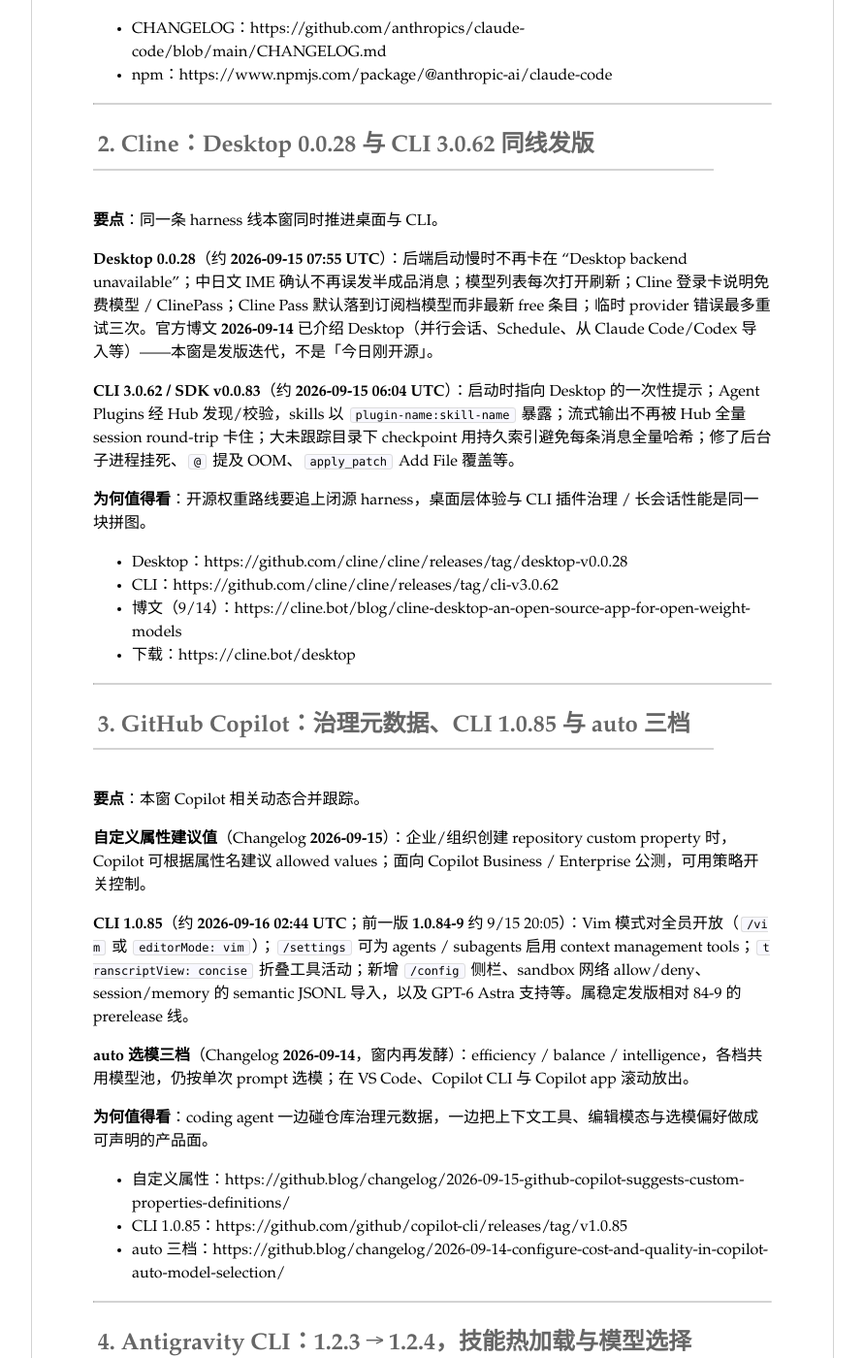
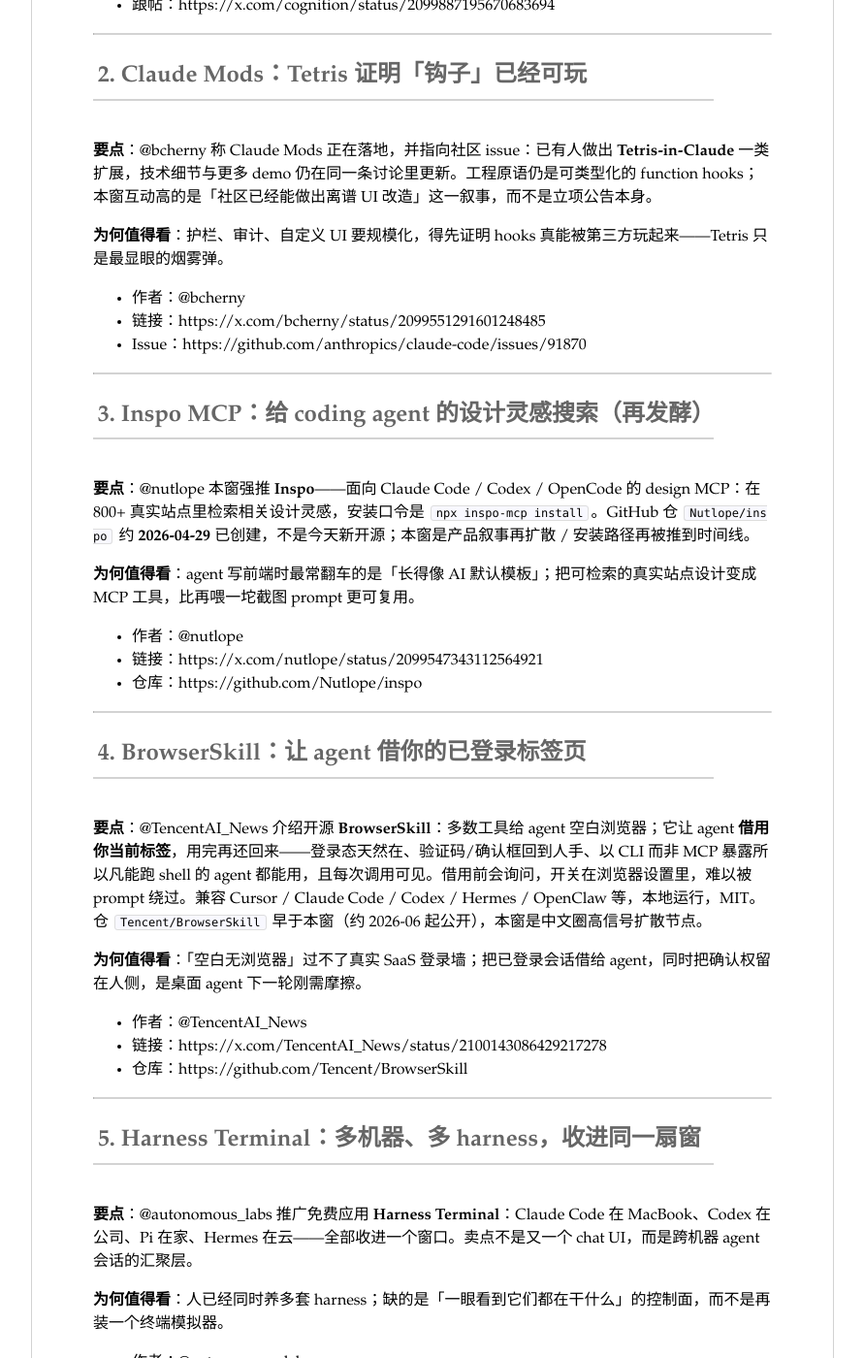
Before and after one commit to assertion/assertion.github.io, a Jekyll site: the page built from _posts/2026-09-16-ai-twitter-hots.md, in a window 1280 px wide and 1400 px high, scrolled down 942 px. Shown: the whole window at 97% size, without its empty margins (194-1085 px from the left). Built offline with Jekyll 4.4.1, drawn with Linux system fonts in a browser that asks for light colours; Markdown is read by kramdown in place of the engine named in the settings; some of the changed text lies outside the part shown.

Commit message:
Rewrite 2026-09-16 AI Twitter hots as discussion digest
Replace changelog/npm-style roundup with browser-timeline X discussion
items (Devin Mac VM, Mods, Inspo, BrowserSkill, harness apps, Codex
anecdotes, Cline×Codex workflow). Fact-check Inspo as Apr 2026 repo.

```diff
--- a/_posts/2026-09-16-ai-twitter-hots.md
+++ b/_posts/2026-09-16-ai-twitter-hots.md
@@ -2,8 +2,8 @@
 layout: post
 title: AI Twitter 热点 · 2026-09-16
 categories: AI
-description: 过去一天 AI coding / 模型 / 产品的高信号动态摘要（按产品合并，约 10 条）
-keywords: AI, Twitter, Claude Code, Cline, Copilot, Codex, Antigravity, OpenClaw, Gemini CLI, Devin, Factory, Graphify
+description: 过去一天 X 上 AI coding / 模型 / 产品的高信号讨论摘要（约 10 条）
+keywords: AI, Twitter, Devin, Claude Mods, Inspo, BrowserSkill, Harness Terminal, Memoh, Pi, Codex, OpenCode, Cline
 ---
 
 # AI Twitter/X 热点 Digest · 2026-09-16（周三）
@@ -11,134 +11,125 @@
 
 ## 今日要点
 
-1. **Claude Code**：2.1.273 网关观测头、Remote Control fork，以及一长串生产修复。
-2. **Cline**：Desktop 0.0.28 + CLI 3.0.62 / SDK，桌面体验与 Plugins Hub、流式 / checkpoint 提速同线推进（Desktop 产品叙事自 9/14）。
-3. **GitHub Copilot**：自定义属性建议值、CLI 1.0.85（Vim / 配置面）与 auto 选模三档一并跟踪。
-4. **Antigravity CLI**：1.2.3 → **1.2.4**（`/skills reload`、模型选择器模糊搜索）。
-5. **Codex** rust 0.155 alpha 列车推到 **alpha.10**；**OpenClaw** 主仓持续合入（非新开源）。
-6. 补充：**Gemini CLI 0.60.0**、**Devin Desktop 3.10.27**、**Factory Droid 0.219/0.220**、**Graphify 0.9.62**。
+1. **Devin 上 Mac**：自带 Mac VM + iOS simulator，还能丢 Slack 录屏 / TestFlight。
+2. **Claude Mods**：可钩平台继续发酵，社区已有 Tetris-in-Claude demo。
+3. **Inspo MCP** 再强推：给 Claude Code / Codex / OpenCode 搜真实站点设计灵感（仓自约 2026-04）。
+4. **BrowserSkill**：让 agent 借用你已登录的浏览器标签，而不是空白无会话。
+5. 生态侧：**Harness Terminal** 一窗多 harness、**Memoh** 云多 agent 正式版、**Pi** WebGPU 浏览器 agent + 中文学习蓝皮书、**Codex** CarPlay/社区活跃度/运维轶事、**Zcode×OpenCode** 适配、**Cline×Codex** 双端工作流。
 
 ---
 
-## 1. Claude Code：2.1.273 网关遥测与 Remote Control fork
+## 1. Devin：给 coding agent 一台真正的 Mac
 
-**要点**：npm `@anthropic-ai/claude-code` **2.1.273**（约 **2026-09-15 18:06 UTC**）带来可选的 `x-claude-code-*` 请求头（`CLAUDE_CODE_GATEWAY_HINT_HEADERS=1`），方便 LLM 网关看到 request class、agent type、compaction 等信号；支持从 Claude app fork 以 `--remote-control` / `/remote-control` 起的会话，fork 在本机后台跑。同包还修了 MCP 断连提示、Bedrock/Vertex/Foundry 401/403 误导成 `/login`、sub-agent 结果丢失、context meter 双计等一长串生产问题。前一版 **2.1.272**（9/14 末）偏稳定性；**2.1.271** 的 Remote fast mode / `allowed_domains` 仍是本周主线。
+**要点**：@cognition 宣布 Devin 现可跑在自有 **Mac VM** 上：在 iOS simulator 里构建与测试，再把屏幕录制发到 Slack，或直接给出 **TestFlight** 链接让人上手。配套博文解释实现路径。叙事不是又一个桌面补丁，而是「移动端交付闭环」进了 agent 默认能力面。
 
-**为何值得看**：企业网关与 Remote Control 要的是「可观测 + 可恢复」，而不只是又一个模型开关。
+**为何值得看**：iOS 应用验证长期卡在「人手点模拟器」；把 VM + 录屏 + TestFlight 串进同一条 agent 流水线，讨论热度会明显高于普通桌面版本号。
 
-- CHANGELOG：https://github.com/anthropics/claude-code/blob/main/CHANGELOG.md
-- npm：https://www.npmjs.com/package/@anthropic-ai/claude-code
+- 作者：@cognition
+- 链接：https://x.com/cognition/status/2099887193804112190
+- 跟帖：https://x.com/cognition/status/2099887195670683694
 
 ---
 
-## 2. Cline：Desktop 0.0.28 与 CLI 3.0.62 同线发版
+## 2. Claude Mods：Tetris 证明「钩子」已经可玩
 
-**要点**：同一条 harness 线本窗同时推进桌面与 CLI。
+**要点**：@bcherny 称 Claude Mods 正在落地，并指向社区 issue：已有人做出 **Tetris-in-Claude** 一类扩展，技术细节与更多 demo 仍在同一条讨论里更新。工程原语仍是可类型化的 function hooks；本窗互动高的是「社区已经能做出离谱 UI 改造」这一叙事，而不是立项公告本身。
 
-**Desktop 0.0.28**（约 **2026-09-15 07:55 UTC**）：后端启动慢时不再卡在 “Desktop backend unavailable”；中日文 IME 确认不再误发半成品消息；模型列表每次打开刷新；Cline 登录卡说明免费模型 / ClinePass；Cline Pass 默认落到订阅档模型而非最新 free 条目；临时 provider 错误最多重试三次。官方博文 **2026-09-14** 已介绍 Desktop（并行会话、Schedule、从 Claude Code/Codex 导入等）——本窗是发版迭代，不是「今日刚开源」。
+**为何值得看**：护栏、审计、自定义 UI 要规模化，得先证明 hooks 真能被第三方玩起来——Tetris 只是最显眼的烟雾弹。
 
-**CLI 3.0.62 / SDK v0.0.83**（约 **2026-09-15 06:04 UTC**）：启动时指向 Desktop 的一次性提示；Agent Plugins 经 Hub 发现/校验，skills 以 `plugin-name:skill-name` 暴露；流式输出不再被 Hub 全量 session round-trip 卡住；大未跟踪目录下 checkpoint 用持久索引避免每条消息全量哈希；修了后台子进程挂死、`@` 提及 OOM、`apply_patch` Add File 覆盖等。
-
-**为何值得看**：开源权重路线要追上闭源 harness，桌面层体验与 CLI 插件治理 / 长会话性能是同一块拼图。
-
-- Desktop：https://github.com/cline/cline/releases/tag/desktop-v0.0.28
-- CLI：https://github.com/cline/cline/releases/tag/cli-v3.0.62
-- 博文（9/14）：https://cline.bot/blog/cline-desktop-an-open-source-app-for-open-weight-models
-- 下载：https://cline.bot/desktop
+- 作者：@bcherny
+- 链接：https://x.com/bcherny/status/2099551291601248485
+- Issue：https://github.com/anthropics/claude-code/issues/91870
 
 ---
 
-## 3. GitHub Copilot：治理元数据、CLI 1.0.85 与 auto 三档
+## 3. Inspo MCP：给 coding agent 的设计灵感搜索（再发酵）
 
-**要点**：本窗 Copilot 相关动态合并跟踪。
+**要点**：@nutlope 本窗强推 **Inspo**——面向 Claude Code / Codex / OpenCode 的 design MCP：在 800+ 真实站点里检索相关设计灵感，安装口令是 `npx inspo-mcp install`。GitHub 仓 `Nutlope/inspo` 约 **2026-04-29** 已创建，不是今天新开源；本窗是产品叙事再扩散 / 安装路径再被推到时间线。
 
-**自定义属性建议值**（Changelog **2026-09-15**）：企业/组织创建 repository custom property 时，Copilot 可根据属性名建议 allowed values；面向 Copilot Business / Enterprise 公测，可用策略开关控制。
+**为何值得看**：agent 写前端时最常翻车的是「长得像 AI 默认模板」；把可检索的真实站点设计变成 MCP 工具，比再喂一坨截图 prompt 更可复用。
 
-**CLI 1.0.85**（约 **2026-09-16 02:44 UTC**；前一版 **1.0.84-9** 约 9/15 20:05）：Vim 模式对全员开放（`/vim` 或 `editorMode: vim`）；`/settings` 可为 agents / subagents 启用 context management tools；`transcriptView: concise` 折叠工具活动；新增 `/config` 侧栏、sandbox 网络 allow/deny、session/memory 的 semantic JSONL 导入，以及 GPT-6 Astra 支持等。属稳定发版相对 84-9 的 prerelease 线。
-
-**auto 选模三档**（Changelog **2026-09-14**，窗内再发酵）：efficiency / balance / intelligence，各档共用模型池，仍按单次 prompt 选模；在 VS Code、Copilot CLI 与 Copilot app 滚动放出。
-
-**为何值得看**：coding agent 一边碰仓库治理元数据，一边把上下文工具、编辑模态与选模偏好做成可声明的产品面。
-
-- 自定义属性：https://github.blog/changelog/2026-09-15-github-copilot-suggests-custom-properties-definitions/
-- CLI 1.0.85：https://github.com/github/copilot-cli/releases/tag/v1.0.85
-- auto 三档：https://github.blog/changelog/2026-09-14-configure-cost-and-quality-in-copilot-auto-model-selection/
+- 作者：@nutlope
+- 链接：https://x.com/nutlope/status/2099547343112564921
+- 仓库：https://github.com/Nutlope/inspo
 
 ---
 
-## 4. Antigravity CLI：1.2.3 → 1.2.4，技能热加载与模型选择器
+## 4. BrowserSkill：让 agent 借你的已登录标签页
 
-**要点**：`google-antigravity/antigravity-cli` 本窗两连发。
+**要点**：@TencentAI_News 介绍开源 **BrowserSkill**：多数工具给 agent 空白浏览器；它让 agent **借用你当前标签**，用完再还回来——登录态天然在、验证码/确认框回到人手、以 CLI 而非 MCP 暴露所以凡能跑 shell 的 agent 都能用，且每次调用可见。借用前会询问，开关在浏览器设置里，难以被 prompt 绕过。兼容 Cursor / Claude Code / Codex / Hermes / OpenClaw 等，本地运行，MIT。仓 `Tencent/BrowserSkill` 早于本窗（约 2026-06 起公开），本窗是中文圈高信号扩散节点。
 
-**1.2.3**（约 **2026-09-15 02:03 UTC**）：`/copy btw` 可复制折叠的 `/btw` 旁路问答全文；把 per-request tool-choice（any/required/named）翻译成后端原生 function-calling 配置；修了 `/hooks` 漏列插件内 hooks、自定义 subagent 继承 MCP、误触发反馈提示等问题。
+**为何值得看**：「空白无浏览器」过不了真实 SaaS 登录墙；把已登录会话借给 agent，同时把确认权留在人侧，是桌面 agent 下一轮刚需摩擦。
 
-**1.2.4**（约 **2026-09-16 03:54 UTC**）：新增 `/skills reload`，异步重载已发现 skills / slash commands 而不必重启会话；`/model` 增加内联参数补全与交互式模糊搜索；修了跨模型切换到 Gemini thinking 时的 `thought_signature` 校验、`search_web` 无摘要、schema 校验失败后过早 `NO_TOOL_CALL`、hooks 截断丢失、subagent 状态被 pubsub 合并冲掉、重启后自动恢复会话等一批生产问题。
-
-**为何值得看**：旁路问答、tool-choice 保真，再加上「技能热加载」，是「CLI 当主工作面」时的细节分水岭。
-
-- 1.2.3：https://github.com/google-antigravity/antigravity-cli/releases/tag/1.2.3
-- 1.2.4：https://github.com/google-antigravity/antigravity-cli/releases/tag/1.2.4
+- 作者：@TencentAI_News
+- 链接：https://x.com/TencentAI_News/status/2100143086429217278
+- 仓库：https://github.com/Tencent/BrowserSkill
 
 ---
 
-## 5. Codex：rust 0.155 alpha 列车推到 alpha.10
+## 5. Harness Terminal：多机器、多 harness，收进同一扇窗
 
-**要点**：`openai/codex` 在本窗持续打出 rust **0.155.0-alpha** 列车：9/15 可见 **alpha.5 → alpha.8**（alpha.8 约 **22:26 UTC**），9/16 凌晨继续到 **alpha.9 / alpha.10**（alpha.10 约 **04:20 UTC**），npm `@openai/codex` 同步多平台包。GitHub release body 基本为空——当作预发布列车信号即可，稳定 / Python SDK 仍停在 **0.154.0** 叙事附近。不要写成「正式大版本今日发布」。
+**要点**：@autonomous_labs 推广免费应用 **Harness Terminal**：Claude Code 在 MacBook、Codex 在公司、Pi 在家、Hermes 在云——全部收进一个窗口。卖点不是又一个 chat UI，而是跨机器 agent 会话的汇聚层。
 
-**为何值得看**：跟踪 Codex harness 演进时，alpha 节奏本身就是信号；落地仍以有 notes 的稳定版为准。
+**为何值得看**：人已经同时养多套 harness；缺的是「一眼看到它们都在干什么」的控制面，而不是再装一个终端模拟器。
 
-- 最新：https://github.com/openai/codex/releases/tag/rust-v0.155.0-alpha.10
+- 作者：@autonomous_labs
+- 链接：https://x.com/autonomous_labs/status/2099864563739144637
 
 ---
 
-## 6. OpenClaw：主仓持续合入（非新开源）
+## 6. Memoh 正式版：云电脑上的多 agent 桌面
 
-**要点**：`openclaw/openclaw` 最新正式 tag 仍是 **v2026.9.4**（**2026-09-11**）。本窗可见主仓在 **2026-09-16 00:xx UTC** 附近持续合入测试 / 重构与 `fix(codex): …` 一类改动——说明 Codex runtime 相关路径仍在热修。suggested task / Control UI 等能力是既有产品线再发酵，不是今天新立仓。
+**要点**：@AcboxLiu 宣布 **Memoh** 正式版上线：cloud-first 多 agent 平台，每个 agent 配云电脑与独立云桌面；既可跑 Memoh agent，也可把自有 **Codex / Claude Code** 托管上去，在同一 UI 使用。自称自建 sandbox 集群压成本（文中举例 8c16g 配额约 \$5/月），桌面端可在 memoh.ai 下载。
 
-**为何值得看**：多 session 委派正在变成各家 harness 的默认动作，这条仓还在热着。
+**为何值得看**：本地 GPU/笔记本不够养并行 agent 时，「云桌面 + 自带 harness 托管」是一条很清楚的产品切口。
 
-- 仓库：https://github.com/openclaw/openclaw
+- 作者：@AcboxLiu
+- 链接：https://x.com/AcboxLiu/status/2100154095512502473
 
 ---
 
-## 7. Gemini CLI 0.60.0：扩展与沙箱边界继续加硬
+## 7. Pi：浏览器里的 WebGPU coding agent，外加中文学习蓝皮书
 
-**要点**：`@google/gemini-cli` 正式版 **0.60.0**（约 **2026-09-15 20:31 UTC**；同日还有 **0.61.0-preview.0**）。本版主线是安全加固：web fetch 目的地校验与连接路由、MCP OAuth 按 RFC 9207 校验 issuer、扩展加载的路径边界、环境变量变更需同意并清理运行时敏感变量、系统配置路径所有权检查、macOS Seatbelt / 沙箱内临时目录与 settings 隔离、工具输出 envelope 溯源，以及去掉 chrome-devtools-mcp 里硬编码的 CrUX API key 等。相对上一稳定版 **0.59.0**（9/8），这是窗内最清晰的 Gemini CLI 产品信号。
+**要点**：两条相关讨论并在一起。@victormustar 展示完全在浏览器内跑的 coding agent **Pi**：MiniCPM5-2B + Transformers.js + WebGPU + 4-bit ONNX，称以往同类尝试不好用，这套组合开始「能干活」，已上 Hugging Face。同窗 @GitHub_Daily 推《**Pi 学习蓝皮书**》（`xiaomoBoy/pi-bluebook`）：5 模块 14 课 + 案例，强调「Agent 说完成了不算，得自己验收」；并收录经 Pi 官方授权的中文译文。
 
-**为何值得看**：终端 agent 一旦能装扩展、拉网、改环境，边界与 provenance 就是能不能进企业默认允许列表的门槛。
+**为何值得看**：一边是「零安装、纯浏览器」把 harness 门槛打到最低，一边是中文学习材料补上文档墙——对想摸 Pi / harness 机制的人同窗信号很齐。
 
-- 发布：https://github.com/google-gemini/gemini-cli/releases/tag/v0.60.0
-- npm：https://www.npmjs.com/package/@google/gemini-cli
+- 作者：@victormustar / @GitHub_Daily
+- WebGPU demo：https://x.com/victormustar/status/2099794150879121471
+- 蓝皮书：https://x.com/GitHub_Daily/status/2100011801073287645
+- 仓库：https://github.com/xiaomoBoy/pi-bluebook
 
 ---
 
-## 8. Devin Desktop 3.10.27：拖入 composer、SSH 重连与 Fusion 更松
+## 8. Codex：CarPlay 语音、Reddit 活跃度，以及一次「断电」翻车
 
-**要点**：Cognition **Devin Desktop 3.10.27**（**2026-09-15**）：从资源管理器拖文件到 agent 面板、或把编辑器选区送进 chat，会再次正确进 composer；远程 SSH 会话在 reload / 重启后可直接打开，不再卡在 “session is locked by another process”；即便 Claude Fable 5.1 暂不可用，也可激活 **Devin Fusion**。相对 9/10 的 3.10.23，本窗是桌面体验与 Fusion 可用性的补强，不是 Fusion 首发（Fusion 叙事自 **2026-09-11** 博文已公开）。
+**要点**：本窗 Codex 讨论偏「用法与体感」，不是版本列车。@jonathanroomer 把 **Codex（语音）接到 CarPlay**，经自研 Nightblood iOS 给 ChatGPT Voice 接上 Codex / Mac / 原生工具，称路上也能开建。@tickerplus 用 Reddit 数据称截至 9/13 当周，r/Codex 相对 r/ClaudeCode 在帖量、评论与净票上大约 **2.2–2.4×**。@Xudong07452910 则贡献运维段子：美滋滋连实验室服务器跑 Claude Code 与 Codex，排查半天 ZeroTier——同学到场一看，**断电了**。
 
-**为何值得看**：本地 / SSH 会话要天天用，拖放上下文与重连可靠性往往比又一个基准分数更决定留存；Fusion 则在继续放宽 lead 模型约束。
+**为何值得看**：产品热度不只看 release notes——车载语音、社区活跃对比、以及真实部署翻车，往往更能说明「谁在天天用」。
 
-- Havoptic 摘要：https://www.havoptic.com/r/windsurf-3.10.27
-- Fusion 博文（9/11）：https://cognition.com/blog/local-fusion
+- CarPlay：https://x.com/jonathanroomer/status/2099979041394573535
+- Reddit 对比：https://x.com/tickerplus/status/2099871005296484736
+- 运维轶事：https://x.com/Xudong07452910/status/2099817201117343782
 
 ---
 
-## 9. Factory Droid：0.219（9/15）与 0.220（9/16）双日发版
+## 9. Zcode × OpenCode：大模型厂 harness 也认真接三方
 
-**要点**：Factory **Droid CLI / Desktop** 本窗连续发版——**CLI 0.219.0 / Desktop 0.176.0**（**2026-09-15**）与 **CLI 0.220.0 / Desktop 0.177.0**（**2026-09-16**）。0.219 亮点包括：侧栏设置入口、组织可禁止 Local 桌面会话、Files 面板显示隐藏文件、可展开 session panes、Slack 按 handle 点名、子 agent 父会话 ID 进 API，以及一批 reconnect / 压缩 / 移动端钉选修复。0.220 则加了 Slack `!connect` 指引、附件超限后仍保持更快、聊天宽表折行、connectors 刷新时间戳与按需刷新（`R`），并修了促销码校验重试、跨窗口模板只开一台 computer、Azure AI Services 凭证兼容等。
+**要点**：@realchendahuang 夸智谱 **Zcode** harness：作为模型厂产品，仍重点适配三方服务商；新版本跟了 **OpenCode Go** 的模板与站点映射。论点是「就算不用 GLM，也可以试试这个 harness」——开放包容被当成体验卖点，而不只是模型绑定。
 
-**为何值得看**：Agent-native IDE 的竞争已经落到「会话治理 + 协作通道（Slack）+ 连接器可观测」这些日常摩擦上。
+**为何值得看**：harness 竞争正在从「绑死自家模型」转向「谁更肯把别人的路由/模板接顺」；这是选型时很少写进参数表、但用起来很痛的一层。
 
-- Changelog：https://docs.factory.ai/changelog/release-notes
-- npm：https://www.npmjs.com/package/@factory/cli
+- 作者：@realchendahuang
+- 链接：https://x.com/realchendahuang/status/2100091007283183883
 
 ---
 
-## 10. Graphify 0.9.62：把仓库变成可查询知识图（非新开源）
+## 10. Cline × Codex：闭源写、开源权重审的双端循环
 
-**要点**：`Graphify-Labs/graphify` **v0.9.62**（约 **2026-09-15 17:58 UTC**）继续强化「确定性 AST → 知识图」路线：Terraform 本地 `source` 模块调用解析到目录级实现节点；Ruby 隐式 self 调用沿继承链保守提升；Markdown 行内代码仅在唯一匹配时可引用符号；并修了若干假边 / 闭包归因 / 跨仓 C# 作用域问题。定位是给 Claude Code / Cursor / Codex / Gemini CLI 等用的 `/graphify` skill——主仓早已存在，本窗是功能发版，不是「今日刚开源」。
+**要点**：@phuctm97 描述一套清晰工作流：在 **Codex**（GPT-6 Astra）里构建，再到 **Cline** 桌面端用 Kimi / GLM / Qwen / DeepSeek 等开源权重做 review，然后循环。叙事把 Cline Desktop 定位成「对标 Codex/ChatGPT 桌面、但为开源权重而生」的一端，而不是又一个 CLI 参数清单。
 
-**为何值得看**：在「再喂一坨向量库」之外，本地可解释的调用图正在变成 agent 上下文层的另一条默认选项。
+**为何值得看**：写与审拆到不同模型/产品，正在变成有经验用户的默认姿势；本窗把「哪边写、哪边审」说成可复制的双端循环。
 
-- 发布：https://github.com/Graphify-Labs/graphify/releases/tag/v0.9.62
-- 仓库：https://github.com/Graphify-Labs/graphify
+- 作者：@phuctm97
+- 链接：https://x.com/phuctm97/status/2099545236708245724
```
